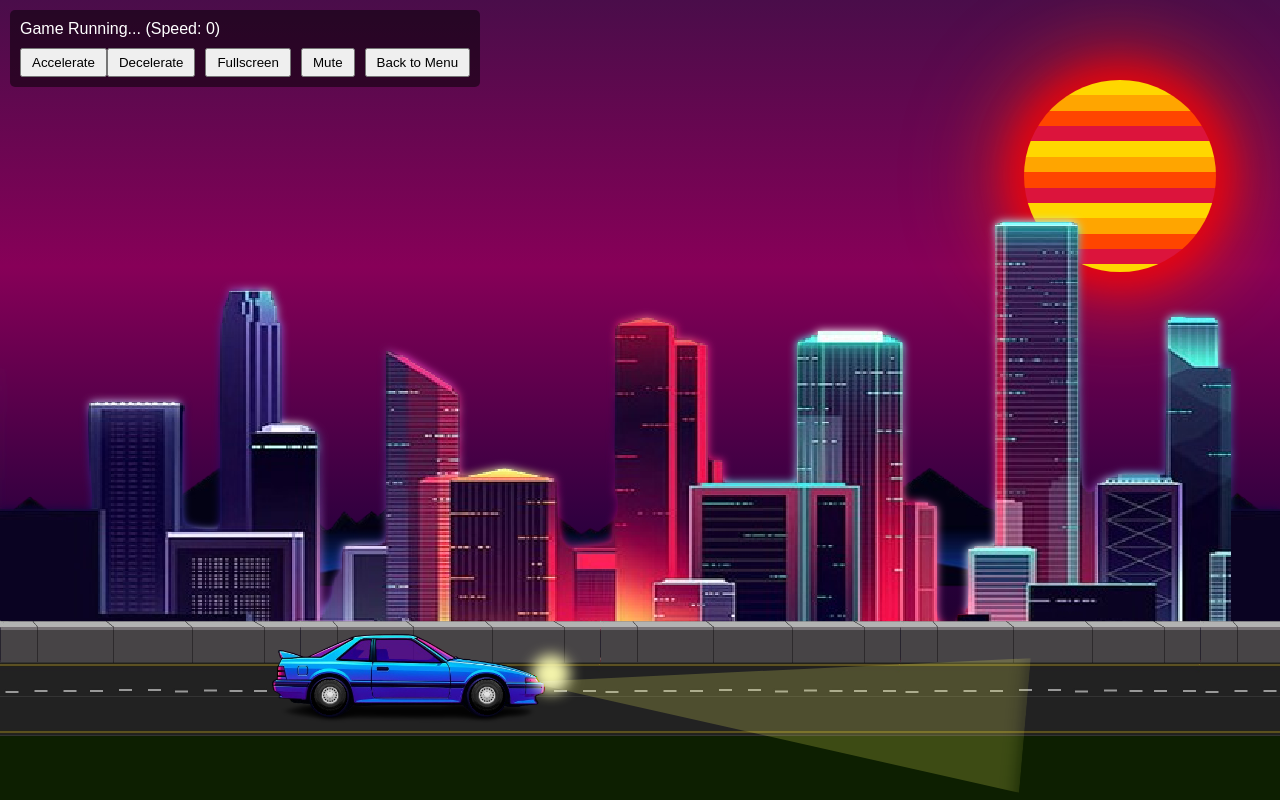
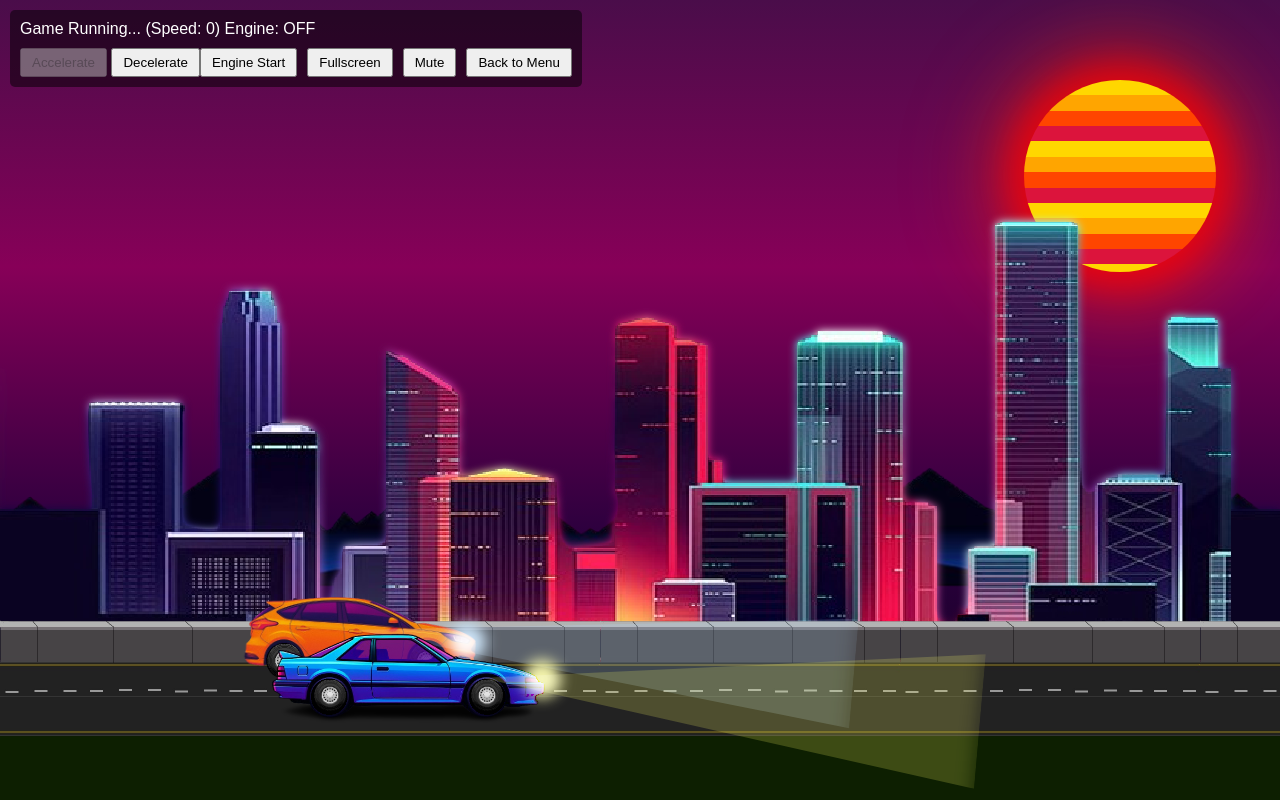
Before and after one commit to CharlieBeswick/neoracer, a React (Vite) app: page / in a window 1280 px wide. Both pictures are taken after a click on the button "PLAY". Built offline with nearby package versions, Linux system fonts and the light colour scheme.

Commit message:
opponant car

```diff
--- a/src/components/Game.tsx
+++ b/src/components/Game.tsx
@@ -5,6 +5,7 @@ import BuildingLayer from './BuildingLayer';
 import SunLayer from './SunLayer';
 import Road from './Road';
 import PlayerCar from './PlayerCar';
+import OpponentCar from './OpponentCar';
 // import LightingOverlay from './LightingOverlay'; // Removed
 import './Game.css';
 
@@ -24,21 +25,25 @@ const BUILDING_SPEED_FACTOR = 0.25; // Was 0.5 - Reduced speed
 const SUN_SPEED_FACTOR = 0.05; // Sun scrolls very, very slowly
 // const ROAD_TILE_WIDTH = 512; // Removed - Was for lighting overlay
 const TRACK_LENGTH_PIXELS = 120000; // Define total track length here
+const OPPONENT_TARGET_SPEED = 150; // Example: Define opponent's eventual target speed
 
 const Game: React.FC<GameProps> = ({ onBackToMenu }) => {
-  // State to manage the current scrolling speed (linked to car speed in the future)
+  // State to manage the player's current scrolling speed
   const [currentSpeed, setCurrentSpeed] = useState(BASE_SCROLL_SPEED);
   const [isFullscreen, setIsFullscreen] = useState(false);
   const [isLandscape, setIsLandscape] = useState(true); // Assume landscape initially
   const [showRotationOverlay, setShowRotationOverlay] = useState(false);
   const [isMuted, setIsMuted] = useState(false); // Mute state
+  const [isEngineOn, setIsEngineOn] = useState(false); // Engine state, starts OFF
 
   // --- Pause Logic ---
   const isPaused = showRotationOverlay; // Pause game if overlay is shown
 
-  // Audio state
-  const idleAudioRef = useRef<HTMLAudioElement | null>(null);
+  // Audio state Refs
+  const idleAudioRef1 = useRef<HTMLAudioElement | null>(null);
+  const idleAudioRef2 = useRef<HTMLAudioElement | null>(null);
   const raceAudioRef = useRef<HTMLAudioElement | null>(null);
+  const idleStartTimeoutRef = useRef<NodeJS.Timeout | null>(null); // Ref for the 2-second delay timeout
   const [raceSoundPlayed, setRaceSoundPlayed] = useState(false); // Track if race sound played in current high-speed phase
 
   // --- Toggle Mute Function ---
@@ -46,62 +51,131 @@ const Game: React.FC<GameProps> = ({ onBackToMenu }) => {
     setIsMuted(prevMuted => !prevMuted);
   };
 
+  // --- Toggle Engine Function ---
+  const toggleEngine = () => {
+    // Prevent turning off if moving
+    if (isEngineOn && currentSpeed > 0) {
+      console.warn("Cannot turn off engine while moving.");
+      // Optionally provide user feedback here (e.g., visual cue)
+      return;
+    }
+    setIsEngineOn(prev => !prev);
+  };
+
   // --- Audio Loading ---
   useEffect(() => {
     // Preload audio files
-    idleAudioRef.current = new Audio(IDLE_SOUND_SRC);
-    idleAudioRef.current.loop = true; // Enable looping for idle sound
+    idleAudioRef1.current = new Audio(IDLE_SOUND_SRC);
+    idleAudioRef1.current.loop = true; // Loop this instance
+    idleAudioRef2.current = new Audio(IDLE_SOUND_SRC); // Second instance
+    idleAudioRef2.current.loop = true; // Loop this instance too
     raceAudioRef.current = new Audio(RACE_SOUND_SRC);
-    raceAudioRef.current.loop = false; // Race sound plays once
+    raceAudioRef.current.loop = false;
 
     // Cleanup audio elements on component unmount
     return () => {
-      idleAudioRef.current?.pause();
+      if (idleStartTimeoutRef.current) {
+        clearTimeout(idleStartTimeoutRef.current); // Clear timeout on unmount
+      }
+      idleAudioRef1.current?.pause();
+      idleAudioRef2.current?.pause();
       raceAudioRef.current?.pause();
-      idleAudioRef.current = null;
+      idleAudioRef1.current = null;
+      idleAudioRef2.current = null;
       raceAudioRef.current = null;
     };
   }, []); // Empty dependency array ensures this runs only once on mount
 
   // --- Audio Playback Logic ---
   useEffect(() => {
-    const idleAudio = idleAudioRef.current;
+    const idleAudio1 = idleAudioRef1.current;
+    const idleAudio2 = idleAudioRef2.current;
     const raceAudio = raceAudioRef.current;
 
-    // Immediately pause if muted or paused, or if audio isn't ready
-    if (isMuted || isPaused || !idleAudio || !raceAudio) {
-      idleAudio?.pause();
-      raceAudio?.pause();
-      return; // Stop further processing if muted/paused
+    // --- Clear previous timeout ---
+    if (idleStartTimeoutRef.current) {
+        clearTimeout(idleStartTimeoutRef.current);
+        idleStartTimeoutRef.current = null;
     }
 
-    // If not muted/paused, proceed with speed-based logic
+    // --- Handle Paused/Muted/AudioNotReady State ---
+    if (isMuted || isPaused || !idleAudio1 || !idleAudio2 || !raceAudio) {
+      idleAudio1?.pause();
+      idleAudio2?.pause();
+      raceAudio?.pause();
+      return; // Stop further processing
+    }
+
+    // --- Handle Engine OFF State ---
+    if (!isEngineOn) {
+      idleAudio1.pause();
+      idleAudio2.pause();
+      // Ensure race sound is also stopped/reset if engine turns off mid-race sound?
+      // Optional: raceAudio.pause(); raceAudio.currentTime = 0; setRaceSoundPlayed(false);
+      return; // Stop further processing
+    }
+
+    // --- Handle Engine ON State (and Speed Interaction) ---
     if (currentSpeed < 110) {
-      // Low speed: Play idle sound, stop race sound
+      // LOW SPEED & ENGINE ON
+
+      // Stop race sound if it was playing
       if (raceAudio.currentTime > 0 && !raceAudio.paused) {
         raceAudio.pause();
         raceAudio.currentTime = 0; // Reset race sound
       }
-      if (idleAudio.paused) {
-        // Attempt to play only if not muted/paused
-        idleAudio.play().catch(e => console.warn("Idle audio play failed:", e));
+      setRaceSoundPlayed(false); // Reset race sound flag
+
+      // Play first idle sound if not already playing
+      if (idleAudio1.paused) {
+        idleAudio1.play().catch(e => console.warn("Idle audio 1 play failed:", e));
       }
-      setRaceSoundPlayed(false); // Reset race sound flag when speed drops
+
+      // Schedule or play second idle sound
+      if (idleAudio2.paused) {
+          // Check if it has ever been played - simple check
+          // A more robust way might involve tracking if the timeout completed
+          if (idleAudio2.currentTime === 0) {
+             // Schedule it for the first time
+             idleStartTimeoutRef.current = setTimeout(() => {
+               if (isEngineOn && !isPaused && !isMuted && currentSpeed < 110) { // Re-check state
+                   idleAudio2.play().catch(e => console.warn("Idle audio 2 play failed:", e));
+               }
+               idleStartTimeoutRef.current = null;
+             }, 2000); // 2-second delay
+          } else {
+             // If it was paused previously (e.g., speed went high), resume it
+             idleAudio2.play().catch(e => console.warn("Idle audio 2 resume failed:", e));
+          }
+      }
+
     } else {
-      // High speed: Stop idle sound, play race sound (once)
-      if (!idleAudio.paused) {
-        idleAudio.pause();
+      // HIGH SPEED & ENGINE ON
+
+      // Stop both idle sounds
+      if (!idleAudio1.paused) {
+        idleAudio1.pause();
       }
+      if (!idleAudio2.paused) {
+        idleAudio2.pause();
+      }
+      // Clear timeout if speed increases before 2s delay finishes
+      if (idleStartTimeoutRef.current) {
+        clearTimeout(idleStartTimeoutRef.current);
+        idleStartTimeoutRef.current = null;
+      }
+
+
+      // Play race sound (once)
       if (!raceSoundPlayed && raceAudio.paused) {
-        // Attempt to play only if not muted/paused
         raceAudio.play().catch(e => console.warn("Race audio play failed:", e));
-        setRaceSoundPlayed(true); // Set flag so it doesn't play again immediately
+        setRaceSoundPlayed(true); // Set flag
       }
     }
 
-  }, [currentSpeed, isPaused, raceSoundPlayed, isMuted]); // Add isMuted to dependency array
+    // Add all relevant dependencies
+  }, [currentSpeed, isPaused, isMuted, isEngineOn, raceSoundPlayed]);
 
-  // TODO: Add logic to update currentSpeed based on car acceleration/state
 
   // --- Fullscreen Logic ---
   const checkFullscreenStatus = () => {
@@ -160,12 +234,32 @@ const Game: React.FC<GameProps> = ({ onBackToMenu }) => {
     };
   }, [checkOrientation]);
 
+
   // Calculate speeds for different layers
   const roadScrollSpeed = currentSpeed;
   const backgroundScrollSpeed = currentSpeed * BACKGROUND_SPEED_FACTOR;
   const mountainScrollSpeed = currentSpeed * MOUNTAIN_SPEED_FACTOR; // Calculate mountain speed
   const buildingScrollSpeed = currentSpeed * BUILDING_SPEED_FACTOR; // Calculate building speed
   const sunScrollSpeed = currentSpeed * SUN_SPEED_FACTOR; // Calculate sun speed
+
+  // --- Handle Accelerate ---
+  const handleAccelerate = () => {
+    if (isEngineOn) { // Only accelerate if engine is on
+        setCurrentSpeed(prev => prev + 50);
+    } else {
+        console.log("Engine is off, cannot accelerate.");
+        // Optional: visual feedback
+    }
+  };
+
+  // --- Handle Decelerate ---
+  const handleDecelerate = () => {
+      setCurrentSpeed(prev => Math.max(0, prev - 50));
+  };
+
+  // --- Calculate Derived Opponent Speed ---
+  // Opponent speed is set to 90% of the player's current speed.
+  const opponentSpeed = Math.max(0, currentSpeed * 0.9);
 
   return (
     <div className="game-container">
@@ -200,13 +294,19 @@ const Game: React.FC<GameProps> = ({ onBackToMenu }) => {
       {/* Layer 100: Player Car */}
       <PlayerCar currentSpeed={currentSpeed} />
 
+      {/* Layer 99: Opponent Car */}
+      <OpponentCar opponentSpeed={opponentSpeed} />
+
       {/* Layer 10: UI Overlay (Note: Car z-index is higher) */}
       <div className="game-overlay">
         {/* Temporary: Display game status or score */}
-        <p>Game Running... (Speed: {currentSpeed.toFixed(0)})</p>
-        {/* Temp buttons to test speed change */}
-        <button onClick={() => setCurrentSpeed(prev => prev + 50)}>Accelerate</button>
-        <button onClick={() => setCurrentSpeed(prev => Math.max(0, prev - 50))}>Decelerate</button>
+        <p>Game Running... (Speed: {currentSpeed.toFixed(0)}) Engine: {isEngineOn ? 'ON' : 'OFF'}</p>
+        {/* Control buttons */}
+        <button onClick={handleAccelerate} disabled={!isEngineOn}>Accelerate</button> {/* Disable button if engine off */}
+        <button onClick={handleDecelerate}>Decelerate</button>
+        <button onClick={toggleEngine} disabled={isEngineOn && currentSpeed > 0}> {/* Disable turning off if moving */}
+            {isEngineOn ? 'Engine Stop' : 'Engine Start'}
+        </button>
         <button onClick={toggleFullscreen} style={{marginLeft: '10px'}}>
           {isFullscreen ? 'Exit Fullscreen' : 'Fullscreen'}
         </button>
--- a/src/components/HeadlightGlow.css
+++ b/src/components/HeadlightGlow.css
@@ -2,9 +2,9 @@
 .headlight-glow {
   position: absolute;
   /* Position relative to PlayerCar container */
-  bottom: -40%; /* Was -15% */
+  bottom: -38%; /* Was -40% - Moved up by 2% */
   left: auto; /* Remove left */
-  right: -85%; /* Was -90% */
+  right: -75%; /* Was -85% - Moved 10% left */
   width: 500px; /* How far the beam extends */
   height: 100%; /* Match car container height roughly */
 
@@ -18,8 +18,8 @@
   /* Blend mode to illuminate road below */
   mix-blend-mode: screen; /* Try 'overlay' or 'color-dodge' too */
 
-  /* Layering: Above road overlay (6), below particles (99) and car (100) */
-  z-index: 98; /* Was 7 */
+  /* Layering: Behind parent car body */
+  z-index: -1; /* Was 98 - Place behind parent within stacking context */
   pointer-events: none;
 
   /* Reduced rotation */
@@ -31,9 +31,9 @@
 .headlight-source {
   position: absolute;
   /* Positioned relative to player-car */
-  bottom: 16%; /* Was 18% - Lowered slightly */
+  bottom: 14%; /* Was 16% - Lowered slightly */
   left: auto;
-  right: 16%;
+  right: 18%; /* Was 16% - Moved left */
   transform: translateY(-50%); /* Vertical centering */
 
   /* Size/Appearance */
--- /dev/null
+++ b/src/components/OpponentCar.css
@@ -0,0 +1,123 @@
+/* src/components/OpponentCar.css */
+.opponent-car { /* Changed class name */
+  position: absolute;
+  width: 365px; /* Was 405px - Scaled down 10% again */
+  height: 183px; /* Reverted back from 188px */
+  /* Background image set via inline style in component */
+  background-size: contain;
+  background-repeat: no-repeat;
+  background-position: center;
+
+  /* Position slightly different from player? Maybe further right/different lane */
+  bottom: 9%; /* Was 8% - Moved slightly up again */
+  left: 14%; /* Was 12% - Moved slightly right again */
+  transform: translateX(0%); /* No centering logic applied */
+
+  /* Layering: Same level or slightly below player? */
+  z-index: 99; /* Below player car (100) but above other layers */
+
+  /* Transition if movement is added later */
+  /* transition: left 5s ease-out, transform 5s ease-out; */
+}
+
+/* Optional: Add centering if needed later */
+/*
+.opponent-car.centered {
+  left: 50%;
+  transform: translateX(-50%);
+}
+*/
+
+/* Wheel Styling - Inherited from PlayerCar structure, uses inline style for image/animation */
+.opponent-car .rear-wheel,
+.opponent-car .front-wheel {
+  position: absolute;
+  width: 35px;  /* Was 39px - Scaled down 10% again */
+  height: 35px; /* Was 39px - Scaled down 10% again */
+  /* background-image set via inline style */
+  background-size: contain;
+  background-repeat: no-repeat;
+  z-index: 101; /* Match PlayerCar wheels */
+
+  /* Apply spin animation - duration controlled by inline style */
+  animation-name: spin;
+  animation-timing-function: linear;
+  animation-iteration-count: infinite;
+}
+
+/* Adjusted positions based on PlayerCar */
+.opponent-car .rear-wheel {
+  bottom: 27%; /* Was 26% - Moved up again */
+  left: 24%;  /* Was 24.5% - Moved left again */
+}
+
+.opponent-car .front-wheel {
+  bottom: 27%; /* Was 26% - Moved up again */
+  right: 27.5%; /* Was 28% - Moved right */
+}
+
+/* Spin Animation (can be shared or redefined, shared is better) */
+/* Assuming spin keyframes are defined elsewhere (e.g., PlayerCar.css or a global file) */
+/* If not, uncomment this:
+@keyframes spin {
+  from {
+    transform: rotate(0deg);
+  }
+  to {
+    transform: rotate(360deg);
+  }
+}
+*/
+
+/* Specific styling for opponent's particle emitter position */
+.opponent-particle-wrapper .particle-emitter {
+  /* Default in Particles.css is bottom: 10% */
+  bottom: 25%; /* Was 15% - Adjust upwards by another 10% */
+  /* Keep other properties like left, width, height from the default .particle-emitter style */
+}
+
+/* --- Opponent Headlight Styles --- */
+
+/* Opponent Headlight Beam (Based on HeadlightGlow.css .headlight-glow) */
+.opponent-car .headlight-glow {
+  position: absolute;
+  /* Positioning relative to OpponentCar container - keep same as player's */
+  bottom: -20%; /* Was -40% - Moved up by 20% */
+  left: auto;
+  right: -85%;
+  width: 500px;
+  height: 100%;
+  clip-path: polygon(100% 20%, 100% 80%, 0% 50%);
+
+  /* Appearance - Whiteish-Blue Tint */
+  background-color: rgba(180, 220, 255, 0.2); /* Adjusted color */
+  filter: blur(10px);
+  mix-blend-mode: screen;
+
+  /* Layering: Behind parent car body */
+  z-index: -1; /* Was 98 - Place behind parent within stacking context */
+  pointer-events: none;
+  transform: rotate(5deg);
+  transform-origin: 100% 50%;
+}
+
+/* Opponent Headlight Source (Based on HeadlightGlow.css .headlight-source) */
+.opponent-car .headlight-source {
+  position: absolute;
+  /* Positioning relative to OpponentCar container - keep same as player's */
+  bottom: 26%; /* Was 16% - Moved up by 10% */
+  left: auto;
+  right: 16%;
+  transform: translateY(-50%);
+
+  /* Size/Appearance - Whiteish-Blue Tint */
+  width: 38px;
+  height: 38px;
+  border-radius: 50%;
+  background-color: rgba(200, 230, 255, 0.95); /* Adjusted color */
+  filter: blur(7px);
+  mix-blend-mode: color-dodge;
+
+  /* Layering - same as player's source relative to car */
+  z-index: 100; /* Below wheels (101) */
+}
--- /dev/null
+++ b/src/components/OpponentCar.tsx
@@ -0,0 +1,51 @@
+import React from 'react';
+import ParticleEmitter from './ParticleEmitter'; // Import ParticleEmitter
+import HeadlightGlow from './HeadlightGlow'; // Import HeadlightGlow
+// Note: Opponent car doesn't need HeadlightGlow for now
+// import HeadlightGlow from './HeadlightGlow';
+import './OpponentCar.css'; // Use a separate CSS file
+
+interface OpponentCarProps {
+  opponentSpeed: number; // Use a specific prop name
+}
+
+// Keep tyre image consistent for now
+const TYRE_IMAGE_SRC = '/assets/tyre1.png';
+const OPPONENT_CAR_BODY_SRC = '/assets/orangecar1nowheels.png'; // Use the orange car
+
+const OpponentCar: React.FC<OpponentCarProps> = ({ opponentSpeed }) => {
+  // Opponent car might not need centering logic, remove if not needed
+  // const [isCentered, setIsCentered] = useState(false);
+  // useEffect(() => { ... centering logic }, [opponentSpeed]);
+
+  // Apply opponent-specific class
+  const carClassName = `opponent-car`;
+
+  // Calculate animation duration based on opponent speed
+  const wheelAnimationDuration = opponentSpeed > 5 ? Math.max(0.05, 1 / (opponentSpeed * 0.05)) : 0;
+  const wheelAnimationStyle = {
+    animationDuration: wheelAnimationDuration > 0 ? `${wheelAnimationDuration}s` : 'none',
+    animationPlayState: wheelAnimationDuration > 0 ? 'running' : 'paused',
+    backgroundImage: `url(${TYRE_IMAGE_SRC})` // Ensure tyre image is set
+  };
+
+  const carBodyStyle = {
+    backgroundImage: `url(${OPPONENT_CAR_BODY_SRC})`
+  };
+
+  return (
+    // Use the opponent-car class
+    <div className={carClassName} style={carBodyStyle}>
+      <HeadlightGlow />
+      {/* Wrap ParticleEmitter in a div for specific styling */}
+      <div className="opponent-particle-wrapper">
+        <ParticleEmitter carSpeed={opponentSpeed} />
+      </div>
+      <div className="headlight-source"></div>
+      <div className="rear-wheel" style={wheelAnimationStyle}></div>
+      <div className="front-wheel" style={wheelAnimationStyle}></div>
+    </div>
+  );
+};
+
+export default OpponentCar;
```
Also changed, not shown: public/assets/orangecar1nowheels.png (added).
